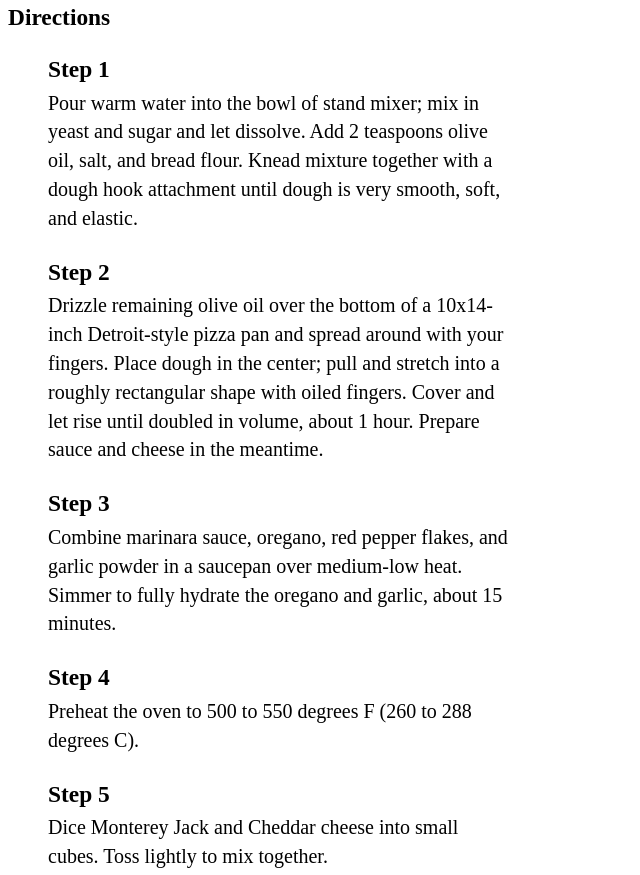
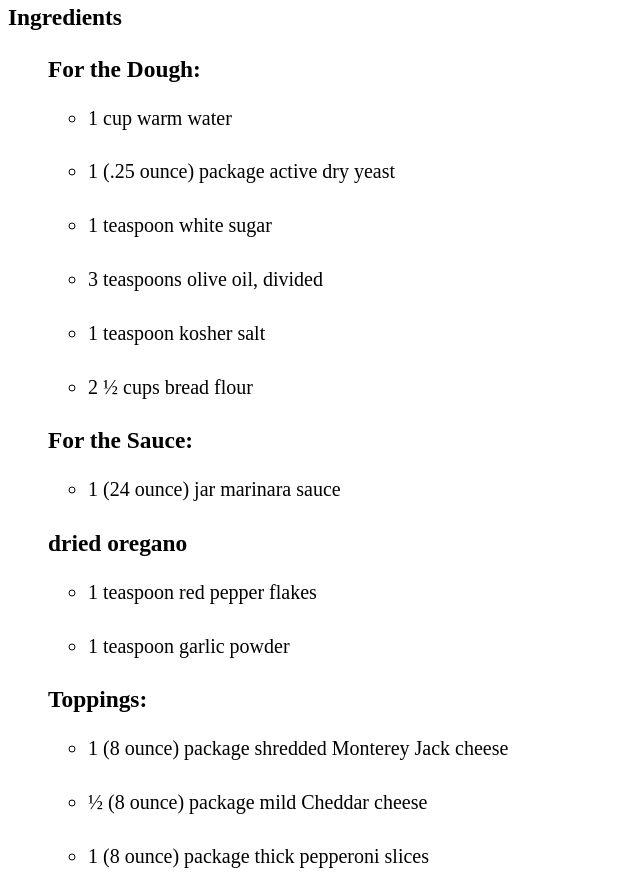
Before and after one commit to Raidss/odin-recipes, a plain HTML site: page recipes/pizza.html in a window 1280 px wide. Shown: the part 427-1302 px from the top of the page, without its empty margins (0-640 px from the left). Drawn offline with Linux system fonts and the light colour scheme.

Commit message:
-Added ingredients list

```diff
--- a/recipes/pizza.html
+++ b/recipes/pizza.html
@@ -10,6 +10,51 @@
 <body>
     <h1>Pizza Recipe</h1>
     <img class="recipe-image"src="https://www.allrecipes.com/thmb/CgGCUJSafILZwVgDF5ck61WCCNw=/1500x0/filters:no_upscale():max_bytes(150000):strip_icc():format(webp)/5822211-detroit-style-pizza-Chef-John-1x1-1-49215a22362a4464bc0c34157deceadd.jpg">
+    <section class="ingredients">
+        <h3>Ingredients</h3>
+        <ol class="list-box">
+            <li class="step-box">
+                <h3 class="step-header">For the Dough:</h3>
+                <p class="step description">
+                    <ul>
+                        <li class="step-description">1 cup warm water</li>
+                        <li class="step-description">1 (.25 ounce) package active dry yeast</li>
+                        <li class="step-description">1 teaspoon white sugar</li>
+                        <li class="step-description">3 teaspoons olive oil, divided</li>
+                        <li class="step-description">1 teaspoon kosher salt</li>
+                        <li class="step-description">2 ½ cups bread flour</li>
+                    </ul>
+                </p>
+            </li>
+            <li class="step-box">
+                <h3 class="step-header">For the Sauce:</h3>
+                <p class="step description">
+                    <ul>
+                        <li class="step-description">1 (24 ounce) jar marinara sauce</li>
+                    </ul>
+                </p>
+            </li>
+            <li class="step-box">
+                <h3 class="step-header">dried oregano</h3>
+                <p class="step description">
+                    <ul>
+                        <li class="step-description">1 teaspoon red pepper flakes</li>
+                        <li class="step-description">1 teaspoon garlic powder</li>
+                    </ul>
+                </p>
+            </li>
+            <li class="step-box">
+                <h3 class="step-header">Toppings:</h3>
+                <p class="step description">
+                    <ul>
+                        <li class="step-description">1 (8 ounce) package shredded Monterey Jack cheese</li>
+                        <li class="step-description">½ (8 ounce) package mild Cheddar cheese</li>
+                        <li class="step-description">1 (8 ounce) package thick pepperoni slices</li>
+                    </ul>
+                </p>
+            </li>
+        </ol>
+    </section>
     <section class="list-box">
         <h3>Directions</h3>
         <ol class="list">
```
